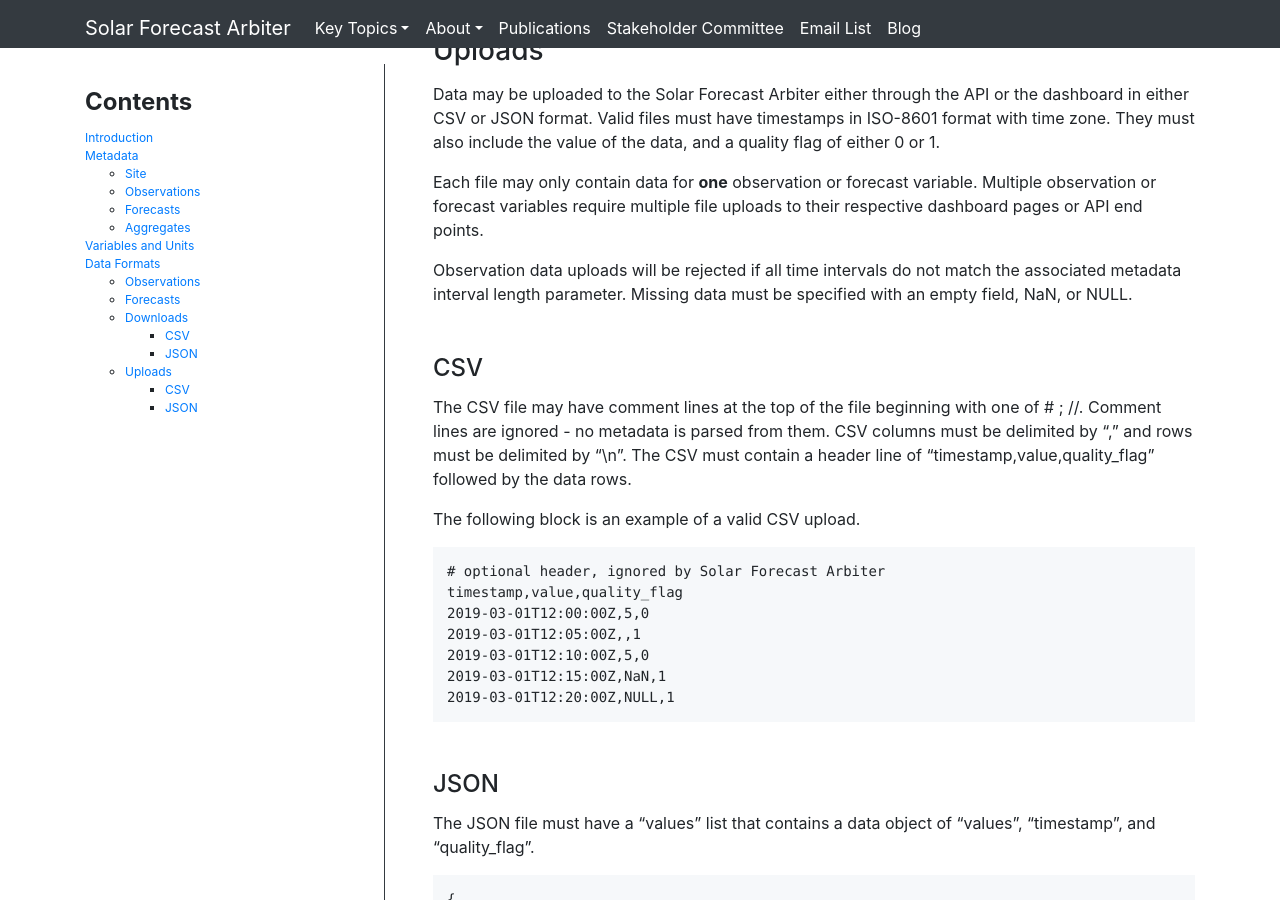
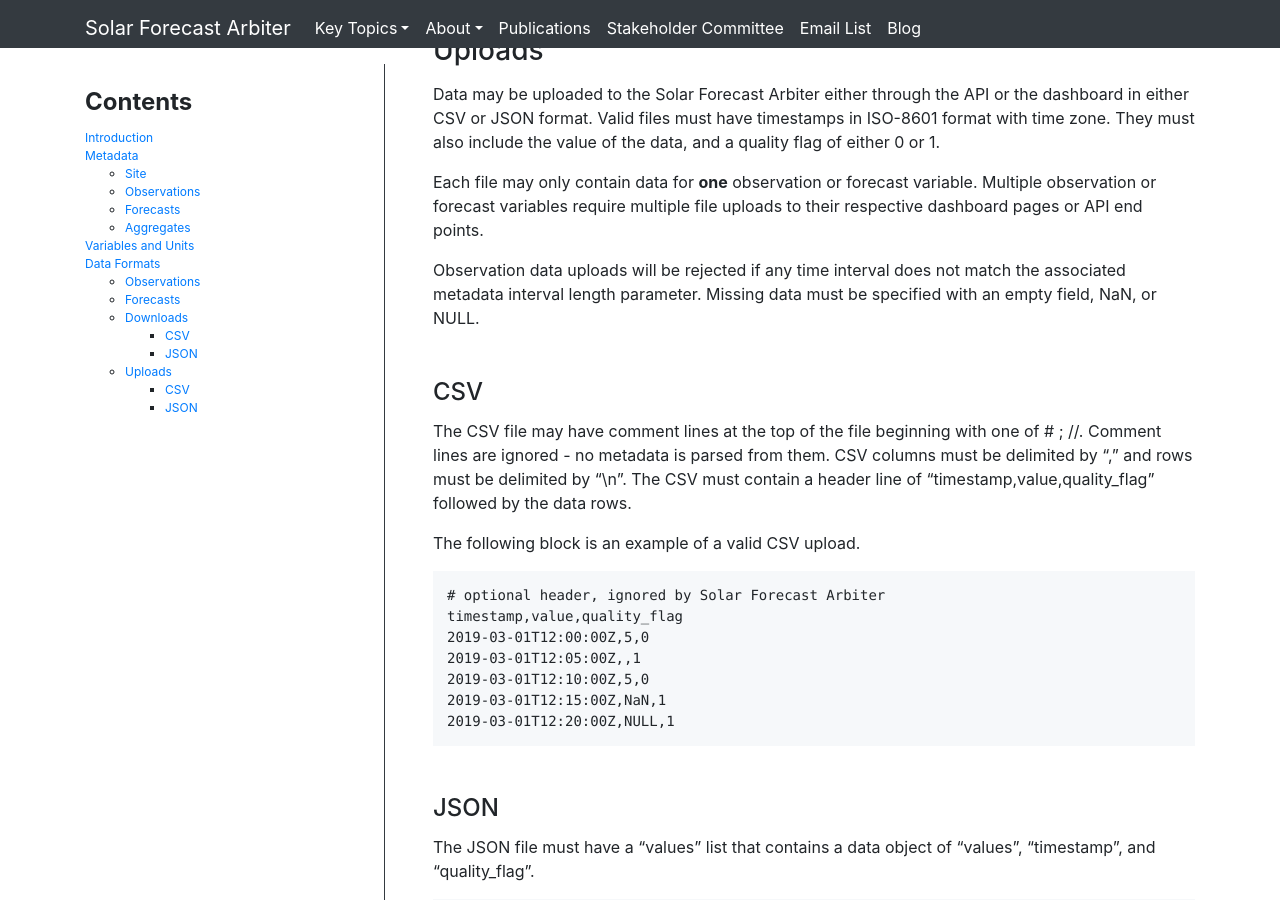
Before and after one commit to SolarArbiter/SolarArbiter.github.io, a Jekyll site: the page built from data_model.md, in a window 1280 px wide and 900 px high, scrolled down 7174 px. Built offline with Jekyll 4.4.1, drawn with Linux system fonts in a browser that asks for light colours; comment, search, counter and statistics services are not loaded; our own code applies the rules of GitHub Pages for plain Markdown files.

Commit message:
fix awkward phrase

```diff
--- a/data_model.md
+++ b/data_model.md
@@ -365,7 +365,7 @@
 Multiple observation or forecast variables require multiple file
 uploads to their respective dashboard pages or API end points.
 
-Observation data uploads will be rejected if all time intervals do not match
+Observation data uploads will be rejected if any time interval does not match
 the associated metadata interval length parameter. Missing data must be
 specified with an empty field, NaN, or NULL.
 
```
